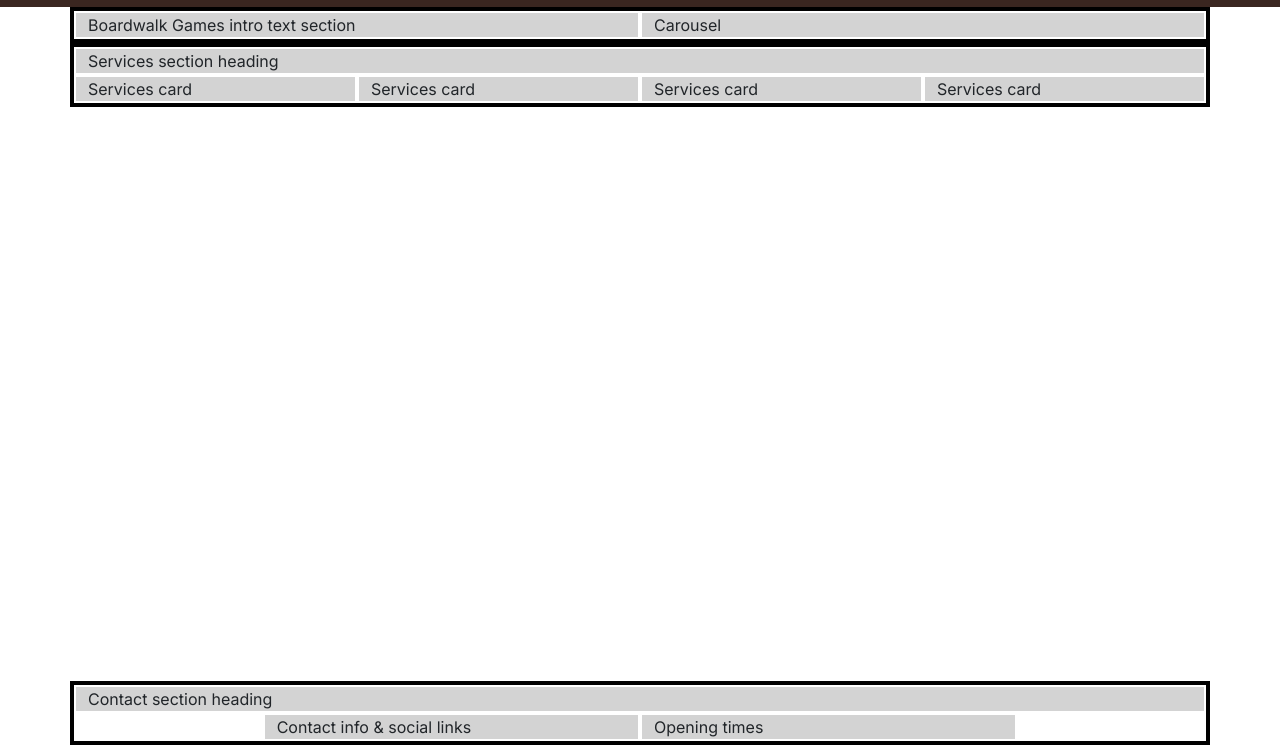
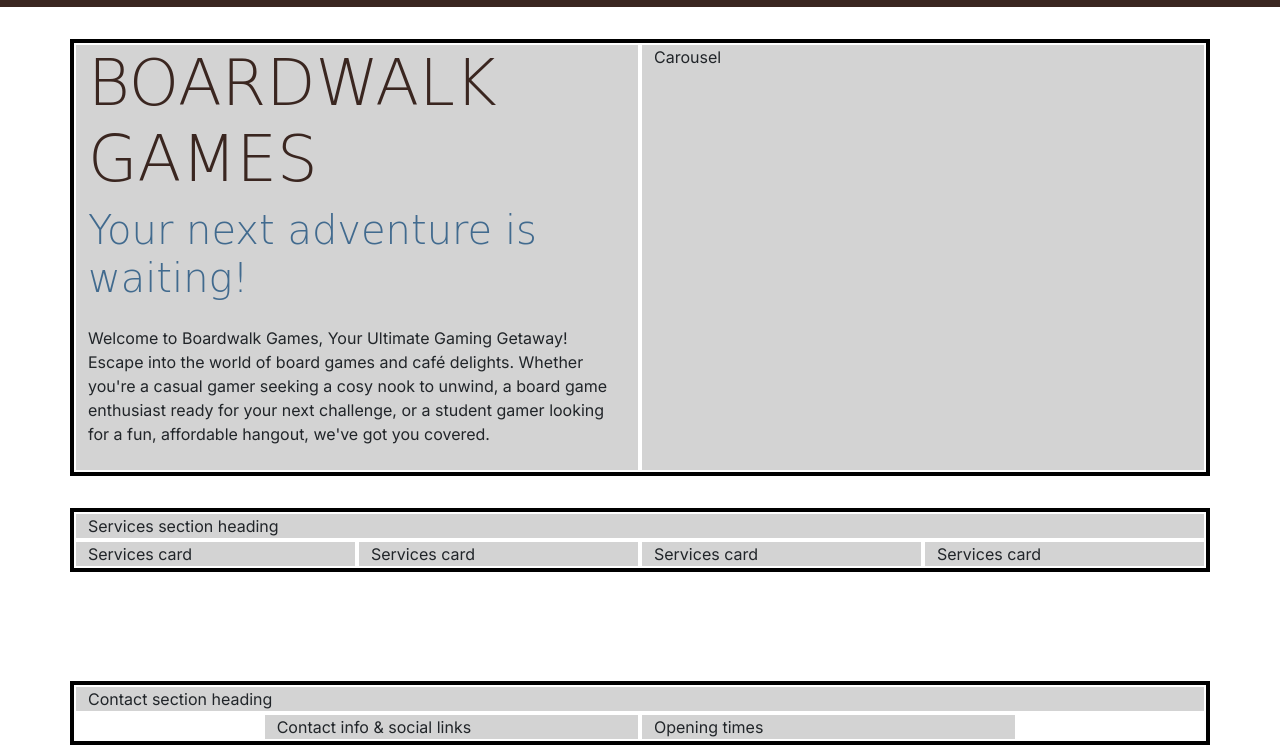
Before and after one commit to mariebernf/boardwalk-games, a plain HTML site: page index.html in a window 1280 px wide. Shown: the part 55-800 px from the top of the page. Drawn offline with nearby package versions, Linux system fonts and the light colour scheme; a web font is replaced by a local one.

Commit message:
Adding the header text

```diff
--- a/assets/images/css/style.css
+++ b/assets/images/css/style.css
@@ -22,10 +22,16 @@
 h3 {
     font-family: var(--secondary-font);
     color: var(--primary-color);
+    text-transform: uppercase;
 }
 
 .sub-heading-color {
     color: var(--highlight-color);
+}
+
+.section {
+    margin-top: 2rem;
+    margin-bottom: 2rem;
 }
 
 /* Navbar */
@@ -36,6 +42,12 @@
 
 #navbar .logo {
     width: 30px;
+}
+
+/* Header */
+
+#header .lead {
+    font-family: var(--secondary-font);
 }
 
 /* grid visualisation CSS for testing */
--- a/index.html
+++ b/index.html
@@ -77,9 +77,13 @@
     </nav>
 
     <!-- Header with carousel -->
-    <header class="container">
+    <header id="header" class="container section">
       <div class="row">
-        <div class="col-12 col-xl-6">Boardwalk Games intro text section</div>
+        <div class="col-12 col-xl-6 text-center text-xl-start">
+          <h1 class="display-3">Boardwalk Games</h1>
+          <p class="lead display-6 sub-heading-color">Your next adventure is waiting!</p>
+          <p class="my-4">Welcome to Boardwalk Games, Your Ultimate Gaming Getaway! Escape into the world of board games and café delights. Whether you're a casual gamer seeking a cosy nook to unwind, a board game enthusiast ready for your next challenge, or a student gamer looking for a fun, affordable hangout, we've got you covered.</p>
+        </div>
         <div class="col-12 col-xl-6">Carousel</div>
       </div>
     </header>
```
